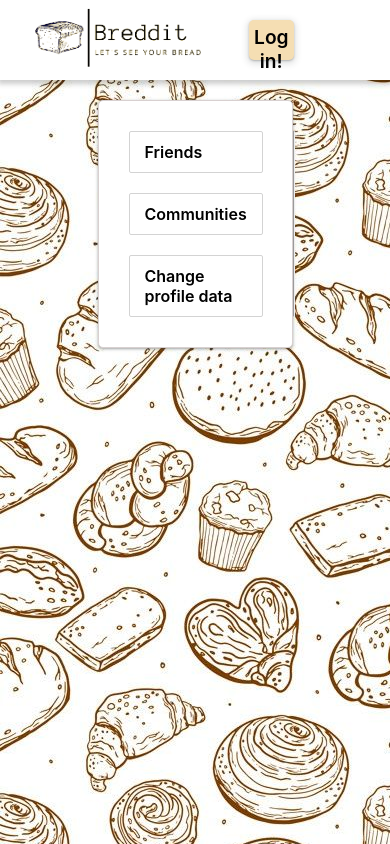
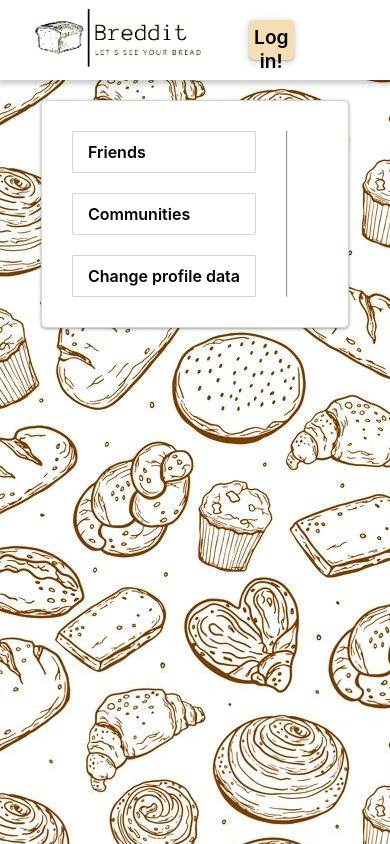
Before and after one commit to Sawarz/breddit, a React (Create React App) app: page /#/profile in a window 390 px wide. Built offline with nearby package versions, Linux system fonts and the light colour scheme; no server answers; the HTML template or start-up script is replaced by a standard one.

Commit message:
Fix responsiveness

```diff
--- a/src/components/profile/profile.module.css
+++ b/src/components/profile/profile.module.css
@@ -1,5 +1,5 @@
 .profile{
-    width: 50vw;
+    min-width: 50vw;
     padding: 30px;
     background-color: white;
     display: flex;
```
